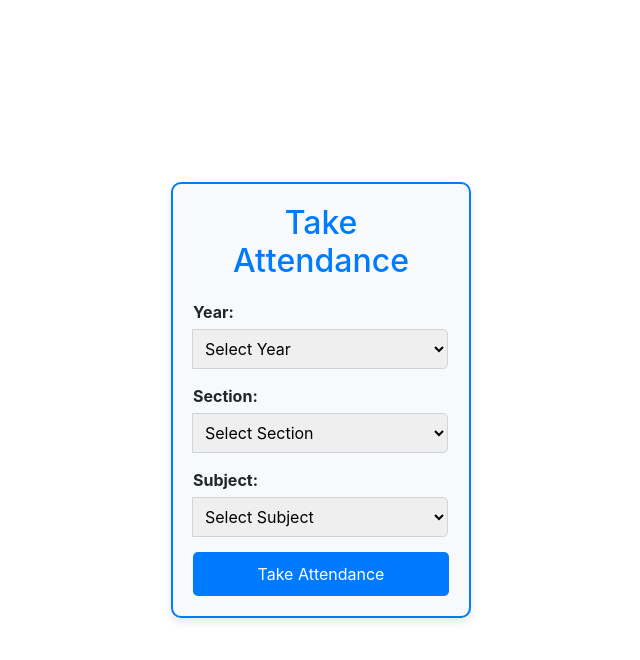
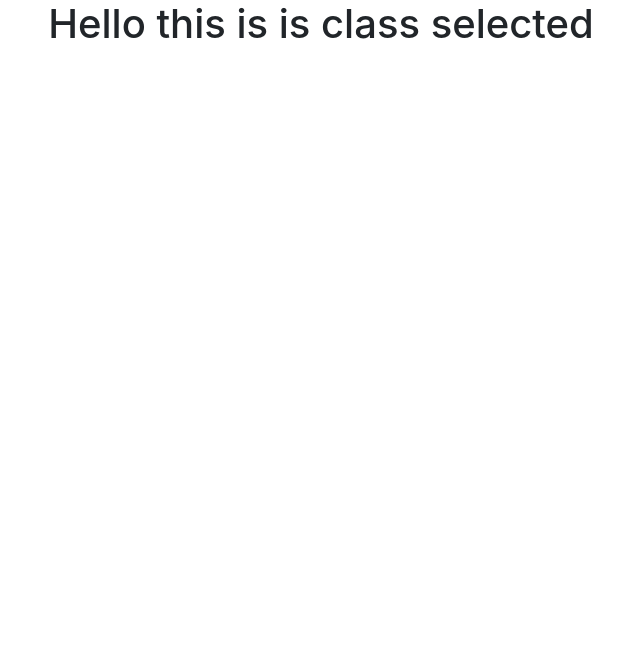
Before and after one commit to utkarshilh/attendify, a React (Create React App) app: page / in a window 1280 px wide. Shown: the top 660 px of the page, without its empty margins (319-959 px from the left). Built offline with nearby package versions, Linux system fonts and the light colour scheme.

Commit message:
calling one of the conditional component where it  wil show that take class is selected or not

```diff
--- a/src/App.js
+++ b/src/App.js
@@ -1,15 +1,15 @@
 import logo from './logo.svg';
 import './App.css';
+import IsClassSelected from './Components/Conditional/IsClassSelected';
 
-import Main from './Components/Attendence/Main';
-import SelectClass from './Components/Attendence/SelectClass';
+// import Main from './Components/Attendence/Main';
+// import SelectClass from './Components/Attendence/SelectClass';
 
 
 function App() {
   return (
     <div className="App">
-      {/* <Main /> */}
-      <SelectClass />
+      <IsClassSelected />
     </div>
   );
 }
```
